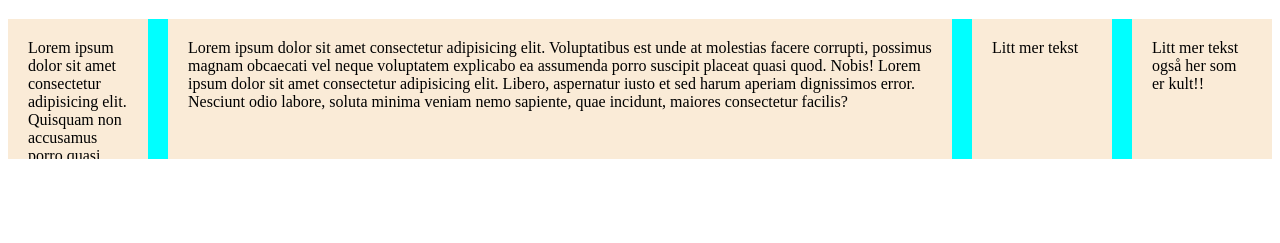
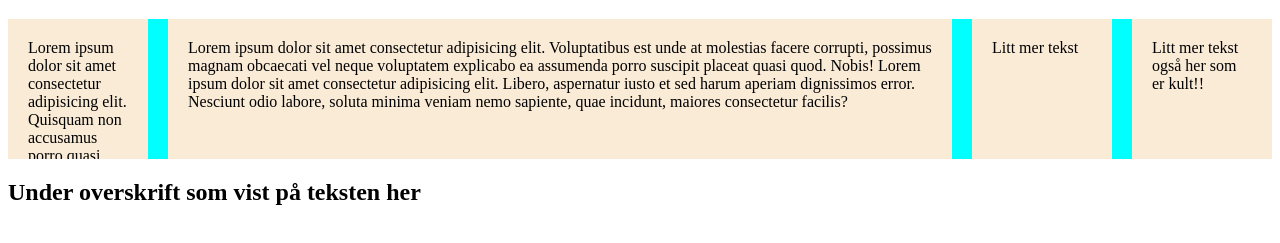
Before and after one commit to LarsD99/Test2, a plain HTML site: page index.html in a window 1280 px wide. Shown: the part 61-304 px from the top of the page. Drawn offline with Linux system fonts and the light colour scheme.

Commit message:
Har lagt til underoverskrift

```diff
--- a/index.html
+++ b/index.html
@@ -18,6 +18,8 @@
         <div class="flex-item">Litt mer tekst</div>
         <div class="flex-item">Litt mer tekst også her som er kult!!</div>
       </section>
+
+      <h2>Under overskrift som vist på teksten her</h2>
     </main>
     <footer></footer>
   </body>
```
